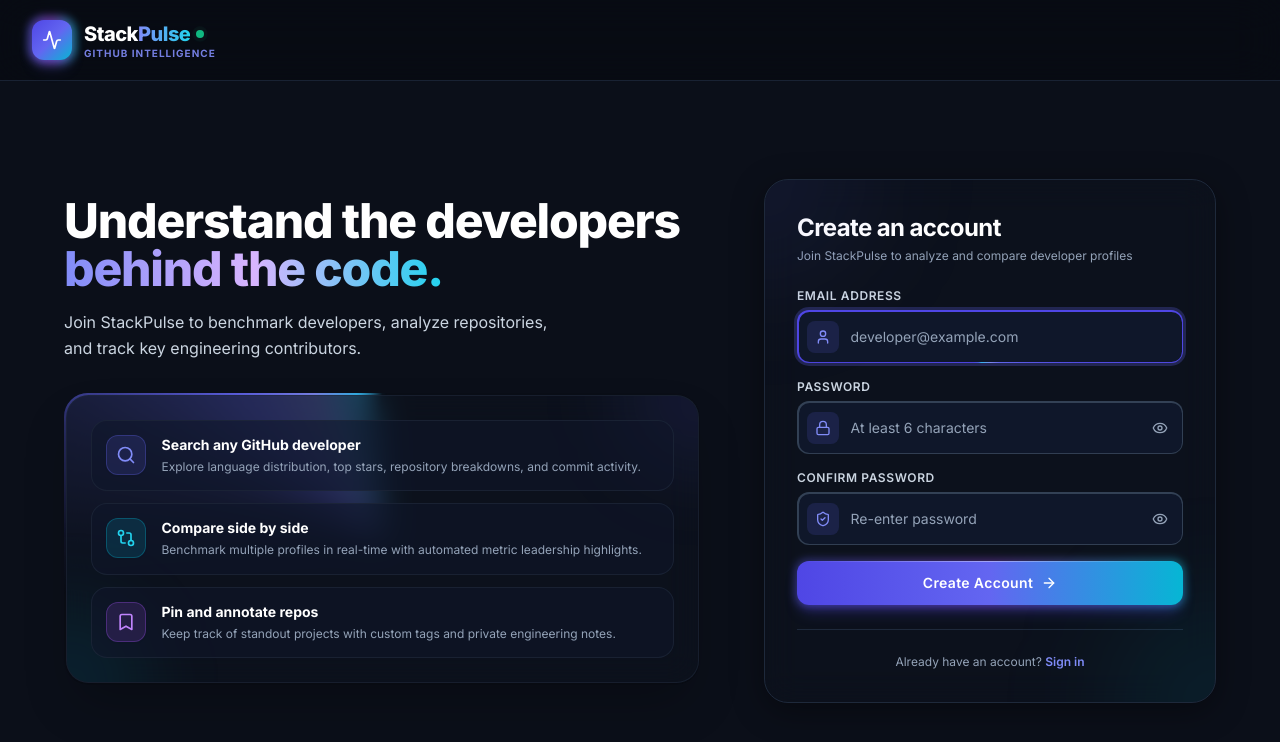
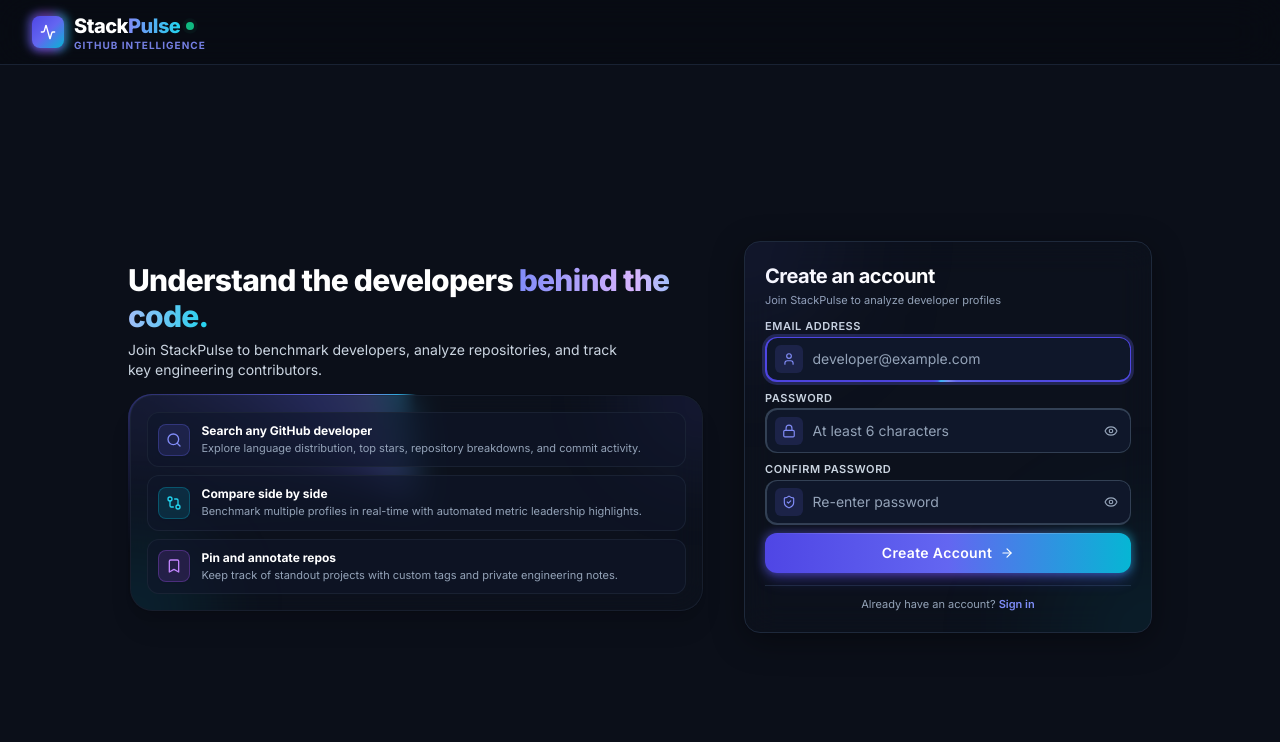
Before and after one commit to PriyaDarshini-E/stackpulse, a React (Vite) app in the folder client/: page /register in a window 1280 px wide. Shown: the top 742 px of the page. Built offline with nearby package versions, Linux system fonts and the light colour scheme.

Commit message:
feat(client): compact auth layouts to fit completely in a single view without scrolling

```diff
--- a/client/src/components/Navbar.tsx
+++ b/client/src/components/Navbar.tsx
@@ -41,13 +41,13 @@
   return (
     <header className="sticky top-0 z-50 backdrop-blur-xl bg-white/80 dark:bg-[#070A12]/80 border-b border-slate-200/90 dark:border-slate-800/80 transition-colors duration-200">
       <div className="max-w-7xl mx-auto px-4 sm:px-6 lg:px-8">
-        <div className="flex items-center justify-between h-16 sm:h-20">
+        <div className="flex items-center justify-between h-14 sm:h-16">
           {/* Brand Logo with animated glow */}
-          <Link to="/" className="flex items-center gap-3 group">
+          <Link to="/" className="flex items-center gap-2.5 group">
             <div className="relative">
-              <div className="absolute -inset-1 bg-gradient-to-r from-indigo-500 via-purple-500 to-cyan-400 rounded-2xl blur-sm opacity-60 group-hover:opacity-100 transition duration-300"></div>
-              <div className="relative w-10 h-10 rounded-xl bg-gradient-to-br from-indigo-600 via-indigo-500 to-cyan-500 flex items-center justify-center shadow-lg shadow-indigo-500/25 group-hover:scale-105 transition-transform">
-                <Activity className="w-5 h-5 text-white" />
+              <div className="absolute -inset-1 bg-gradient-to-r from-indigo-500 via-purple-500 to-cyan-400 rounded-xl blur-sm opacity-60 group-hover:opacity-100 transition duration-300"></div>
+              <div className="relative w-8 h-8 rounded-lg bg-gradient-to-br from-indigo-600 via-indigo-500 to-cyan-500 flex items-center justify-center shadow-md shadow-indigo-500/25 group-hover:scale-105 transition-transform">
+                <Activity className="w-4 h-4 text-white" />
               </div>
             </div>
             <div className="flex flex-col">
--- a/client/src/pages/Register.tsx
+++ b/client/src/pages/Register.tsx
@@ -73,68 +73,68 @@
   };
 
   return (
-    <div className="min-h-[calc(100vh-5rem)] flex items-center justify-center px-4 sm:px-6 lg:px-8 py-8 sm:py-12">
-      <div className="w-full max-w-6xl">
-        <div className="grid grid-cols-1 lg:grid-cols-12 gap-8 lg:gap-12 items-center">
-          {/* Left Column: Headline & Feature Highlights (Desktop only - duplicate logo removed) */}
-          <div className="hidden lg:flex lg:col-span-6 xl:col-span-7 flex-col justify-center space-y-8 pr-4">
+    <div className="min-h-[calc(100vh-3.5rem)] lg:h-[calc(100vh-3.5rem)] flex items-center justify-center px-4 sm:px-6 lg:px-8 py-2 sm:py-3 lg:overflow-hidden">
+      <div className="w-full max-w-5xl my-auto">
+        <div className="grid grid-cols-1 lg:grid-cols-12 gap-6 lg:gap-8 items-center">
+          {/* Left Column: Headline & Feature Highlights (Desktop only) */}
+          <div className="hidden lg:flex lg:col-span-6 xl:col-span-7 flex-col justify-center space-y-3.5 pr-2">
             {/* Headline */}
             <div>
-              <h1 className="text-4xl xl:text-5xl font-black tracking-tight text-slate-900 dark:text-white leading-[1.15]">
+              <h1 className="text-2xl xl:text-3xl font-black tracking-tight text-slate-900 dark:text-white leading-tight">
                 Understand the developers{' '}
                 <span className="bg-gradient-to-r from-indigo-500 via-purple-400 to-cyan-500 dark:from-indigo-400 dark:via-purple-300 dark:to-cyan-400 bg-clip-text text-transparent">
                   behind the code.
                 </span>
               </h1>
-              <p className="mt-4 text-slate-600 dark:text-slate-300 text-base leading-relaxed max-w-lg">
+              <p className="mt-1.5 text-slate-600 dark:text-slate-300 text-xs sm:text-sm leading-relaxed max-w-lg">
                 Join StackPulse to benchmark developers, analyze repositories, and track key engineering contributors.
               </p>
             </div>
 
             {/* 3 Feature Highlights in a Card with Full Perimeter Animated Outer Border */}
-            <div className="perimeter-border-card shadow-2xl">
+            <div className="perimeter-border-card shadow-xl">
               {/* Outer Border Animation running around the COMPLETE perimeter */}
               <div className="perimeter-border-glow" />
               <div className="perimeter-border-runner" />
 
               {/* Inner Card Container */}
-              <div className="relative z-10 w-full h-full rounded-[calc(1.5rem-1.5px)] p-5 sm:p-6 glass-panel border border-slate-200/60 dark:border-slate-800/60 overflow-hidden">
+              <div className="relative z-10 w-full h-full rounded-[calc(1.5rem-1.5px)] p-3.5 sm:p-4 glass-panel border border-slate-200/60 dark:border-slate-800/60 overflow-hidden">
                 {/* Ambient Glow Orbs */}
                 <div className="absolute -top-20 -right-20 w-40 h-40 bg-indigo-500/10 rounded-full blur-2xl pointer-events-none" />
                 <div className="absolute -bottom-20 -left-20 w-40 h-40 bg-cyan-500/10 rounded-full blur-2xl pointer-events-none" />
 
-                <div className="space-y-3 relative z-10">
-                  <div className="flex items-start gap-4 p-3.5 rounded-2xl bg-slate-50/70 dark:bg-slate-900/60 hover:bg-slate-100/90 dark:hover:bg-slate-800/70 border border-slate-200/70 dark:border-slate-800/70 transition-all duration-200">
-                    <div className="w-10 h-10 rounded-xl bg-indigo-500/15 border border-indigo-500/30 text-indigo-600 dark:text-indigo-400 flex items-center justify-center shrink-0 shadow-sm">
-                      <Search className="w-5 h-5" />
+                <div className="space-y-2 relative z-10">
+                  <div className="flex items-center gap-3 p-2.5 rounded-xl bg-slate-50/70 dark:bg-slate-900/60 hover:bg-slate-100/90 dark:hover:bg-slate-800/70 border border-slate-200/70 dark:border-slate-800/70 transition-all duration-200">
+                    <div className="w-8 h-8 rounded-lg bg-indigo-500/15 border border-indigo-500/30 text-indigo-600 dark:text-indigo-400 flex items-center justify-center shrink-0 shadow-sm">
+                      <Search className="w-4 h-4" />
                     </div>
                     <div>
-                      <h2 className="text-sm font-bold text-slate-900 dark:text-white">Search any GitHub developer</h2>
-                      <p className="text-xs text-slate-600 dark:text-slate-400 mt-0.5 leading-relaxed">
+                      <h2 className="text-xs font-bold text-slate-900 dark:text-white">Search any GitHub developer</h2>
+                      <p className="text-[11px] text-slate-600 dark:text-slate-400 mt-0.5 leading-snug">
                         Explore language distribution, top stars, repository breakdowns, and commit activity.
                       </p>
                     </div>
                   </div>
 
-                  <div className="flex items-start gap-4 p-3.5 rounded-2xl bg-slate-50/70 dark:bg-slate-900/60 hover:bg-slate-100/90 dark:hover:bg-slate-800/70 border border-slate-200/70 dark:border-slate-800/70 transition-all duration-200">
-                    <div className="w-10 h-10 rounded-xl bg-cyan-500/15 border border-cyan-500/30 text-cyan-600 dark:text-cyan-400 flex items-center justify-center shrink-0 shadow-sm">
-                      <GitCompare className="w-5 h-5" />
+                  <div className="flex items-center gap-3 p-2.5 rounded-xl bg-slate-50/70 dark:bg-slate-900/60 hover:bg-slate-100/90 dark:hover:bg-slate-800/70 border border-slate-200/70 dark:border-slate-800/70 transition-all duration-200">
+                    <div className="w-8 h-8 rounded-lg bg-cyan-500/15 border border-cyan-500/30 text-cyan-600 dark:text-cyan-400 flex items-center justify-center shrink-0 shadow-sm">
+                      <GitCompare className="w-4 h-4" />
                     </div>
                     <div>
-                      <h2 className="text-sm font-bold text-slate-900 dark:text-white">Compare side by side</h2>
-                      <p className="text-xs text-slate-600 dark:text-slate-400 mt-0.5 leading-relaxed">
+                      <h2 className="text-xs font-bold text-slate-900 dark:text-white">Compare side by side</h2>
+                      <p className="text-[11px] text-slate-600 dark:text-slate-400 mt-0.5 leading-snug">
                         Benchmark multiple profiles in real-time with automated metric leadership highlights.
                       </p>
                     </div>
                   </div>
 
-                  <div className="flex items-start gap-4 p-3.5 rounded-2xl bg-slate-50/70 dark:bg-slate-900/60 hover:bg-slate-100/90 dark:hover:bg-slate-800/70 border border-slate-200/70 dark:border-slate-800/70 transition-all duration-200">
-                    <div className="w-10 h-10 rounded-xl bg-purple-500/15 border border-purple-500/30 text-purple-600 dark:text-purple-400 flex items-center justify-center shrink-0 shadow-sm">
-                      <Bookmark className="w-5 h-5" />
+                  <div className="flex items-center gap-3 p-2.5 rounded-xl bg-slate-50/70 dark:bg-slate-900/60 hover:bg-slate-100/90 dark:hover:bg-slate-800/70 border border-slate-200/70 dark:border-slate-800/70 transition-all duration-200">
+                    <div className="w-8 h-8 rounded-lg bg-purple-500/15 border border-purple-500/30 text-purple-600 dark:text-purple-400 flex items-center justify-center shrink-0 shadow-sm">
+                      <Bookmark className="w-4 h-4" />
                     </div>
                     <div>
-                      <h2 className="text-sm font-bold text-slate-900 dark:text-white">Pin and annotate repos</h2>
-                      <p className="text-xs text-slate-600 dark:text-slate-400 mt-0.5 leading-relaxed">
+                      <h2 className="text-xs font-bold text-slate-900 dark:text-white">Pin and annotate repos</h2>
+                      <p className="text-[11px] text-slate-600 dark:text-slate-400 mt-0.5 leading-snug">
                         Keep track of standout projects with custom tags and private engineering notes.
                       </p>
                     </div>
@@ -144,50 +144,50 @@
             </div>
           </div>
 
-          {/* Right Column: Form Card (Centered on mobile - clean card without outer perimeter animation) */}
-          <div className="w-full max-w-md mx-auto lg:max-w-none lg:col-span-6 xl:col-span-5">
+          {/* Right Column: Form Card (Centered on mobile) */}
+          <div className="w-full max-w-sm mx-auto lg:max-w-none lg:col-span-6 xl:col-span-5">
             {/* Mobile Header */}
-            <div className="lg:hidden text-center mb-6">
-              <div className="inline-flex p-3 rounded-2xl bg-gradient-to-tr from-indigo-600 via-indigo-500 to-cyan-400 shadow-xl shadow-indigo-500/20 mb-3">
-                <Activity className="w-7 h-7 text-white" />
+            <div className="lg:hidden text-center mb-3">
+              <div className="inline-flex p-2 rounded-xl bg-gradient-to-tr from-indigo-600 via-indigo-500 to-cyan-400 shadow-md shadow-indigo-500/20 mb-1.5">
+                <Activity className="w-4 h-4 text-white" />
               </div>
-              <h1 className="text-2xl font-black tracking-tight text-slate-900 dark:text-white">Create an account</h1>
-              <p className="text-xs text-slate-600 dark:text-slate-400 mt-1">Join StackPulse to analyze and compare developer profiles</p>
+              <h1 className="text-lg font-black tracking-tight text-slate-900 dark:text-white">Create an account</h1>
+              <p className="text-[11px] text-slate-600 dark:text-slate-400 mt-0.5">Join StackPulse to analyze developer profiles</p>
             </div>
 
             {/* Clean Glass Form Card */}
-            <div className="glass-panel p-6 sm:p-8 rounded-3xl border border-slate-200/90 dark:border-slate-800 shadow-2xl relative overflow-hidden">
+            <div className="glass-panel p-4 sm:p-5 rounded-2xl border border-slate-200/90 dark:border-slate-800 shadow-2xl relative overflow-hidden">
               {/* Subtle ambient gradients */}
               <div className="absolute -top-24 -left-24 w-48 h-48 bg-indigo-500/10 rounded-full blur-3xl pointer-events-none" />
               <div className="absolute -bottom-24 -right-24 w-48 h-48 bg-cyan-500/10 rounded-full blur-3xl pointer-events-none" />
 
-              <div className="hidden lg:block mb-6">
-                <h2 className="text-2xl font-bold tracking-tight text-slate-900 dark:text-white">Create an account</h2>
-                <p className="text-xs text-slate-600 dark:text-slate-400 mt-1">Join StackPulse to analyze and compare developer profiles</p>
+              <div className="hidden lg:block mb-2.5">
+                <h2 className="text-xl font-bold tracking-tight text-slate-900 dark:text-white">Create an account</h2>
+                <p className="text-[11px] text-slate-600 dark:text-slate-400 mt-0.5">Join StackPulse to analyze developer profiles</p>
               </div>
 
               {/* Error Message */}
               {error && (
-                <div className="mb-5 p-3.5 rounded-xl bg-rose-500/15 border border-rose-500/30 flex items-start gap-3 text-rose-600 dark:text-rose-300 text-xs">
-                  <AlertCircle className="w-4 h-4 text-rose-500 dark:text-rose-400 shrink-0 mt-0.5" />
-                  <span className="leading-relaxed">{error}</span>
+                <div className="mb-2.5 p-2 rounded-xl bg-rose-500/15 border border-rose-500/30 flex items-start gap-2 text-rose-600 dark:text-rose-300 text-xs">
+                  <AlertCircle className="w-3.5 h-3.5 text-rose-500 dark:text-rose-400 shrink-0 mt-0.5" />
+                  <span className="leading-snug">{error}</span>
                 </div>
               )}
 
               {/* Form */}
-              <form onSubmit={handleSubmit} className="space-y-4" noValidate>
+              <form onSubmit={handleSubmit} className="space-y-2" noValidate>
                 {/* Email Field with Focused Perimeter Border Animation */}
                 <div>
-                  <label className="block text-xs font-semibold uppercase tracking-wider text-slate-700 dark:text-slate-300 mb-1.5">
+                  <label className="block text-[11px] font-semibold uppercase tracking-wider text-slate-700 dark:text-slate-300 mb-0.5">
                     Email Address
                   </label>
                   <div className="field-border-wrapper">
                     <div className="field-border-glow" />
                     <div className="field-border-runner" />
 
-                    <div className="field-inner relative z-10 flex items-center w-full px-2 py-1.5 rounded-[calc(0.75rem-1.5px)] bg-slate-900 transition-colors shadow-sm">
-                      <div className="w-8 h-8 rounded-lg bg-indigo-500/15 text-indigo-400 flex items-center justify-center shrink-0 mr-3 pointer-events-none">
-                        <User className="w-4 h-4" />
+                    <div className="field-inner relative z-10 flex items-center w-full px-2 py-1 rounded-[calc(0.75rem-1.5px)] bg-slate-900 transition-colors shadow-sm">
+                      <div className="w-7 h-7 rounded-md bg-indigo-500/15 text-indigo-400 flex items-center justify-center shrink-0 mr-2.5 pointer-events-none">
+                        <User className="w-3.5 h-3.5" />
                       </div>
                       <input
                         ref={emailInputRef}
@@ -200,7 +200,7 @@
                           if (error) setError(null);
                         }}
                         placeholder="developer@example.com"
-                        className="w-full min-h-[38px] bg-transparent pr-4 py-2 text-slate-100 placeholder-slate-400 text-sm focus:outline-none"
+                        className="w-full min-h-[34px] bg-transparent pr-3 py-1 text-slate-100 placeholder-slate-400 text-xs sm:text-sm focus:outline-none"
                       />
                     </div>
                   </div>
@@ -208,16 +208,16 @@
 
                 {/* Password Field with Focused Perimeter Border Animation */}
                 <div>
-                  <label className="block text-xs font-semibold uppercase tracking-wider text-slate-700 dark:text-slate-300 mb-1.5">
+                  <label className="block text-[11px] font-semibold uppercase tracking-wider text-slate-700 dark:text-slate-300 mb-0.5">
                     Password
                   </label>
                   <div className="field-border-wrapper">
                     <div className="field-border-glow" />
                     <div className="field-border-runner" />
 
-                    <div className="field-inner relative z-10 flex items-center w-full px-2 py-1.5 rounded-[calc(0.75rem-1.5px)] bg-slate-900 transition-colors shadow-sm">
-                      <div className="w-8 h-8 rounded-lg bg-indigo-500/15 text-indigo-400 flex items-center justify-center shrink-0 mr-3 pointer-events-none">
-                        <Lock className="w-4 h-4" />
+                    <div className="field-inner relative z-10 flex items-center w-full px-2 py-1 rounded-[calc(0.75rem-1.5px)] bg-slate-900 transition-colors shadow-sm">
+                      <div className="w-7 h-7 rounded-md bg-indigo-500/15 text-indigo-400 flex items-center justify-center shrink-0 mr-2.5 pointer-events-none">
+                        <Lock className="w-3.5 h-3.5" />
                       </div>
                       <input
                         type={showPassword ? 'text' : 'password'}
@@ -228,15 +228,15 @@
                           if (error) setError(null);
                         }}
                         placeholder="At least 6 characters"
-                        className="w-full min-h-[38px] bg-transparent pr-12 py-2 text-slate-100 placeholder-slate-400 text-sm focus:outline-none"
+                        className="w-full min-h-[34px] bg-transparent pr-10 py-1 text-slate-100 placeholder-slate-400 text-xs sm:text-sm focus:outline-none"
                       />
                       <button
                         type="button"
                         onClick={() => setShowPassword(!showPassword)}
-                        className="absolute inset-y-0 right-0 px-3.5 flex items-center justify-center min-h-[38px] min-w-[38px] text-slate-400 hover:text-white transition-colors"
+                        className="absolute inset-y-0 right-0 px-3 flex items-center justify-center min-h-[34px] min-w-[34px] text-slate-400 hover:text-white transition-colors"
                         aria-label={showPassword ? 'Hide password' : 'Show password'}
                       >
-                        {showPassword ? <EyeOff className="w-4 h-4" /> : <Eye className="w-4 h-4" />}
+                        {showPassword ? <EyeOff className="w-3.5 h-3.5" /> : <Eye className="w-3.5 h-3.5" />}
                       </button>
                     </div>
                   </div>
@@ -244,16 +244,16 @@
 
                 {/* Confirm Password Field with Focused Perimeter Border Animation */}
                 <div>
-                  <label className="block text-xs font-semibold uppercase tracking-wider text-slate-700 dark:text-slate-300 mb-1.5">
+                  <label className="block text-[11px] font-semibold uppercase tracking-wider text-slate-700 dark:text-slate-300 mb-0.5">
                     Confirm Password
                   </label>
                   <div className="field-border-wrapper">
                     <div className="field-border-glow" />
                     <div className="field-border-runner" />
 
-                    <div className="field-inner relative z-10 flex items-center w-full px-2 py-1.5 rounded-[calc(0.75rem-1.5px)] bg-slate-900 transition-colors shadow-sm">
-                      <div className="w-8 h-8 rounded-lg bg-indigo-500/15 text-indigo-400 flex items-center justify-center shrink-0 mr-3 pointer-events-none">
-                        <ShieldCheck className="w-4 h-4" />
+                    <div className="field-inner relative z-10 flex items-center w-full px-2 py-1 rounded-[calc(0.75rem-1.5px)] bg-slate-900 transition-colors shadow-sm">
+                      <div className="w-7 h-7 rounded-md bg-indigo-500/15 text-indigo-400 flex items-center justify-center shrink-0 mr-2.5 pointer-events-none">
+                        <ShieldCheck className="w-3.5 h-3.5" />
                       </div>
                       <input
                         type={showConfirmPassword ? 'text' : 'password'}
@@ -264,15 +264,15 @@
                           if (error) setError(null);
                         }}
                         placeholder="Re-enter password"
-                        className="w-full min-h-[38px] bg-transparent pr-12 py-2 text-slate-100 placeholder-slate-400 text-sm focus:outline-none"
+                        className="w-full min-h-[34px] bg-transparent pr-10 py-1 text-slate-100 placeholder-slate-400 text-xs sm:text-sm focus:outline-none"
                       />
                       <button
                         type="button"
                         onClick={() => setShowConfirmPassword(!showConfirmPassword)}
-                        className="absolute inset-y-0 right-0 px-3.5 flex items-center justify-center min-h-[38px] min-w-[38px] text-slate-400 hover:text-white transition-colors"
+                        className="absolute inset-y-0 right-0 px-3 flex items-center justify-center min-h-[34px] min-w-[34px] text-slate-400 hover:text-white transition-colors"
                         aria-label={showConfirmPassword ? 'Hide password' : 'Show password'}
                       >
-                        {showConfirmPassword ? <EyeOff className="w-4 h-4" /> : <Eye className="w-4 h-4" />}
+                        {showConfirmPassword ? <EyeOff className="w-3.5 h-3.5" /> : <Eye className="w-3.5 h-3.5" />}
                       </button>
                     </div>
                   </div>
@@ -281,13 +281,13 @@
                 <button
                   type="submit"
                   disabled={loading}
-                  className="group relative w-full min-h-[44px] mt-2 rounded-xl text-white text-sm font-semibold flex items-center justify-center transition-all duration-300 disabled:opacity-50 disabled:cursor-not-allowed focus:outline-none focus:ring-2 focus:ring-indigo-500/50 cursor-pointer active:scale-[0.985]"
+                  className="group relative w-full min-h-[40px] mt-1 rounded-xl text-white text-xs sm:text-sm font-semibold flex items-center justify-center transition-all duration-300 disabled:opacity-50 disabled:cursor-not-allowed focus:outline-none focus:ring-2 focus:ring-indigo-500/50 cursor-pointer active:scale-[0.985]"
                 >
                   {/* Ambient backdrop glow */}
                   <div className="absolute -inset-0.5 bg-gradient-to-r from-indigo-500 via-purple-500 to-cyan-400 rounded-xl blur-sm opacity-40 group-hover:opacity-85 group-hover:blur-md transition-all duration-300 pointer-events-none" />
 
                   {/* Button surface */}
-                  <div className="relative w-full h-full min-h-[44px] py-3 px-4 rounded-xl bg-gradient-to-r from-indigo-600 via-indigo-500 to-cyan-500 flex items-center justify-center gap-2 overflow-hidden shadow-lg shadow-indigo-600/30 group-hover:shadow-indigo-600/50 transition-shadow">
+                  <div className="relative w-full h-full min-h-[40px] py-2 px-4 rounded-xl bg-gradient-to-r from-indigo-600 via-indigo-500 to-cyan-500 flex items-center justify-center gap-2 overflow-hidden shadow-lg shadow-indigo-600/30 group-hover:shadow-indigo-600/50 transition-shadow">
                     {/* Specular top highlight */}
                     <div className="absolute top-0 inset-x-0 h-[1px] bg-gradient-to-r from-transparent via-white/40 to-transparent pointer-events-none" />
 
@@ -295,11 +295,11 @@
                     <div className="btn-shimmer-sweep pointer-events-none" />
 
                     {loading ? (
-                      <div className="w-5 h-5 border-2 border-white border-t-transparent rounded-full animate-spin relative z-10" />
+                      <div className="w-4 h-4 border-2 border-white border-t-transparent rounded-full animate-spin relative z-10" />
                     ) : (
                       <>
                         <span className="relative z-10 font-semibold tracking-wide">Create Account</span>
-                        <ArrowRight className="w-4 h-4 relative z-10 transition-transform duration-300 ease-out group-hover:translate-x-1.5" />
+                        <ArrowRight className="w-3.5 h-3.5 relative z-10 transition-transform duration-300 ease-out group-hover:translate-x-1.5" />
                       </>
                     )}
                   </div>
@@ -307,8 +307,8 @@
               </form>
 
               {/* Footer */}
-              <div className="mt-6 pt-6 border-t border-slate-200 dark:border-slate-800 text-center">
-                <p className="text-xs text-slate-600 dark:text-slate-400">
+              <div className="mt-3 pt-2.5 border-t border-slate-200 dark:border-slate-800 text-center">
+                <p className="text-[11px] text-slate-600 dark:text-slate-400">
                   Already have an account?{' '}
                   <Link to="/login" className="font-semibold text-indigo-600 dark:text-indigo-400 hover:text-indigo-500 dark:hover:text-indigo-300 transition-colors">
                     Sign in
```
Also changed, not shown: client/src/pages/Login.tsx (+57 -57 lines).
